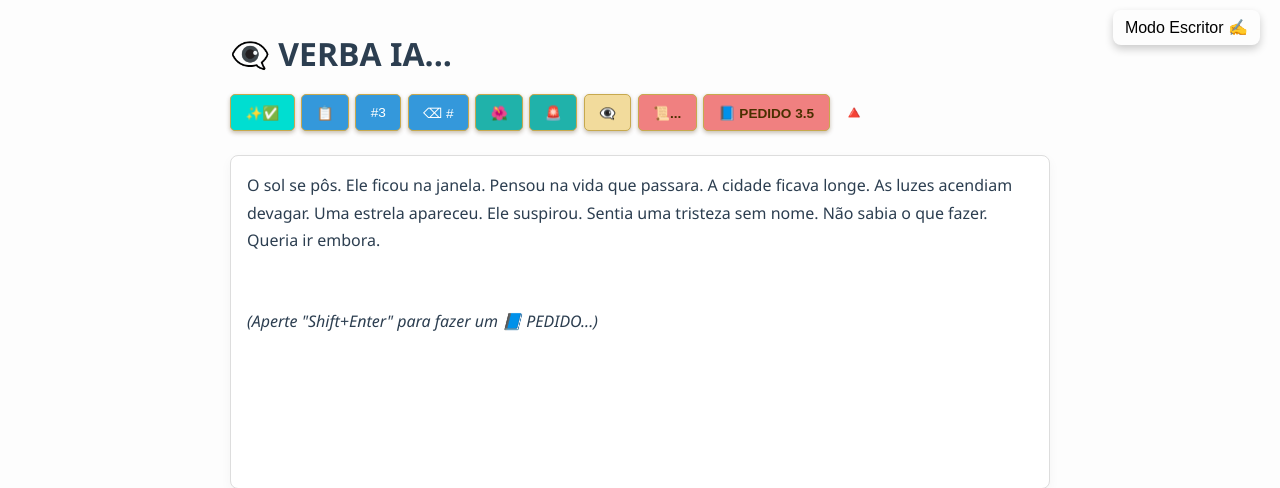
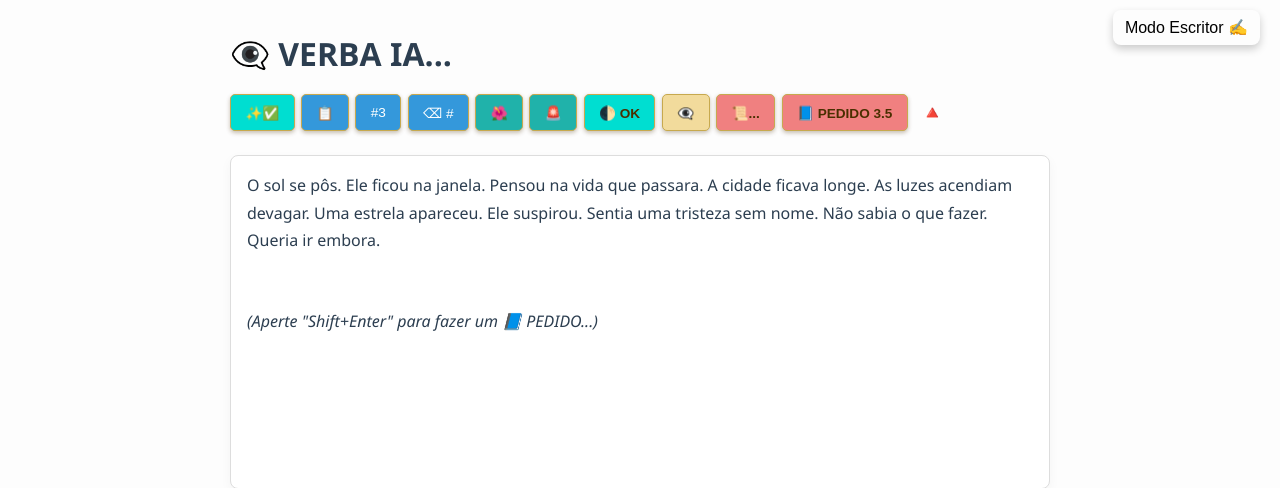
Before and after one commit to benilto87/verbaia1, a Flask app: page / in a window 1280 px wide. Shown: the top 488 px of the page. Run offline with Flask 3, Linux system fonts and the light colour scheme; the visitor is signed in with stand-in values (Sample User, id 1).

Commit message:
🛠️ acrescimo do botão ok

```diff
--- a/templates/index.html
+++ b/templates/index.html
@@ -100,7 +100,7 @@
 <button class="toolbar-button botao-fixo-tarefa botao-marcas" onclick="analyzeFluidezIA()" title="Análise de Fluidez">🚨</button>
 <button class="toolbar-button botao-modificavel botao-marcas" onclick="executarMarcadorDeCenas()" title="Marcar Cenas Principais">🎬</button>
 <button class="toolbar-button botao-modificavel botao-marcas" onclick="analyzeWithAI()" title="Analisar com IA">💎 🌌 🥈</button>
-<button class="toolbar-button botao-modificavel botao-turquesa" onclick="corrigirTexto2()" title="Analisar com IA">🌓 OK</button>
+<button class="toolbar-button botao-fixo-tarefa botao-turquesa" onclick="corrigirTexto2()" title="Analisar com IA">🌓 OK</button>
 
 <!-- Botões da Flávia -->
 <button class="toolbar-button botao-fixo-tarefa botao-dourado" onclick="inspirarComFlavia()" title="Inspiração da Flávia">👁‍🗨</button>
```
